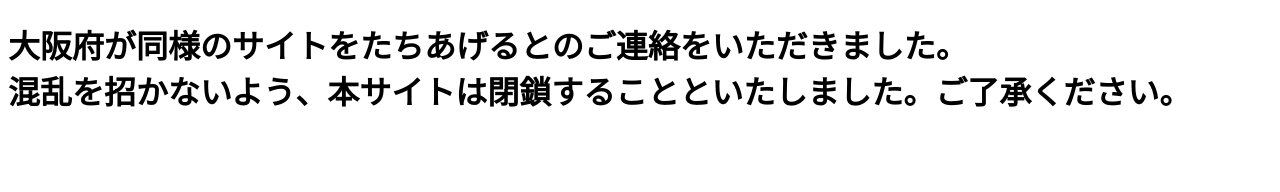
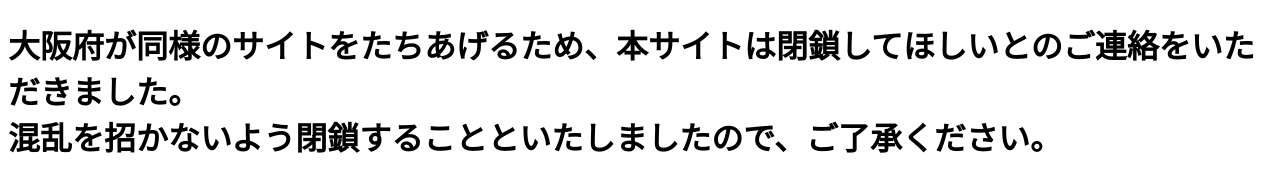
Before and after one commit to ngoishi/shazai-corona, a plain HTML site: page index.html in a window 1280 px wide. Drawn offline with Linux system fonts and the light colour scheme.

Commit message:
Update index.html

```diff
--- a/index.html
+++ b/index.html
@@ -8,8 +8,8 @@
 
 <body>
 
-<h1>大阪府が同様のサイトをたちあげるとのご連絡をいただきました。<br>
-    混乱を招かないよう、本サイトは閉鎖することといたしました。ご了承ください。</h1>
+<h1>大阪府が同様のサイトをたちあげるため、本サイトは閉鎖してほしいとのご連絡をいただきました。<br>
+    混乱を招かないよう閉鎖することといたしましたので、ご了承ください。</h1>
 
 </body>
 
```
